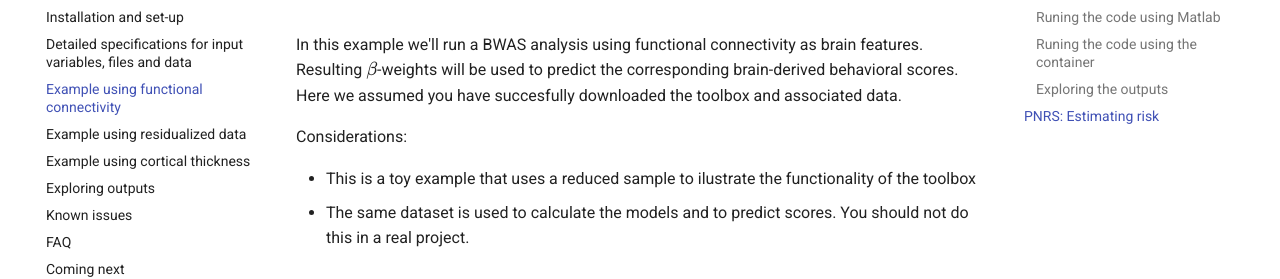
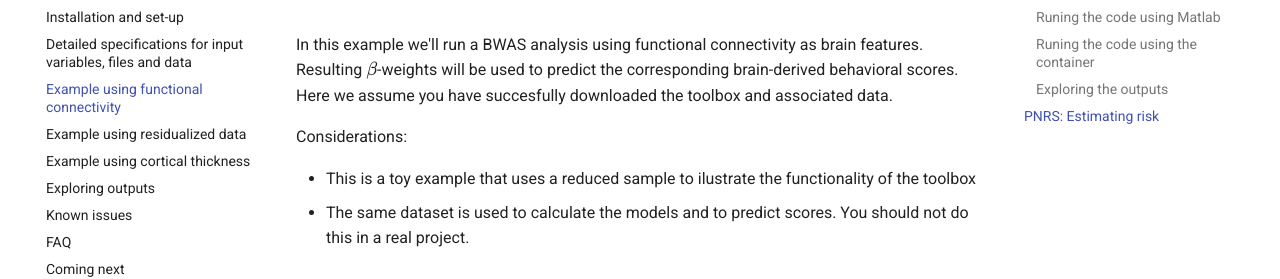
Before and after one commit to omiranda/polyneuro_risk_score, an MkDocs documentation site: the page built from docs/basic_example.md, in a window 1280 px wide and 995 px high. Shown: the part 148-427 px from the top of the window. Built offline with MkDocs 1.6.1 and Material for MkDocs 9.7.7, drawn with Linux system fonts in a browser that asks for light colours; formulas are drawn with MathJax 3; old or Windows-style settings are respelled for this version of MkDocs.

Commit message:
Update basic_example.md

```diff
--- a/docs/basic_example.md
+++ b/docs/basic_example.md
@@ -1,7 +1,7 @@
 <script type="text/javascript"
         src="https://cdnjs.cloudflare.com/ajax/libs/mathjax/2.7.0/MathJax.js?config=TeX-AMS_CHTML"></script>
 # Basic example
-In this example we'll run a BWAS analysis using functional connectivity as brain features. Resulting \\( \beta\\)-weights will be used to predict the corresponding brain-derived behavioral scores. Here we assumed you have succesfully downloaded the toolbox and associated data.
+In this example we'll run a BWAS analysis using functional connectivity as brain features. Resulting \\( \beta\\)-weights will be used to predict the corresponding brain-derived behavioral scores. Here we assume you have succesfully downloaded the toolbox and associated data.
 
 Considerations:
 
```
